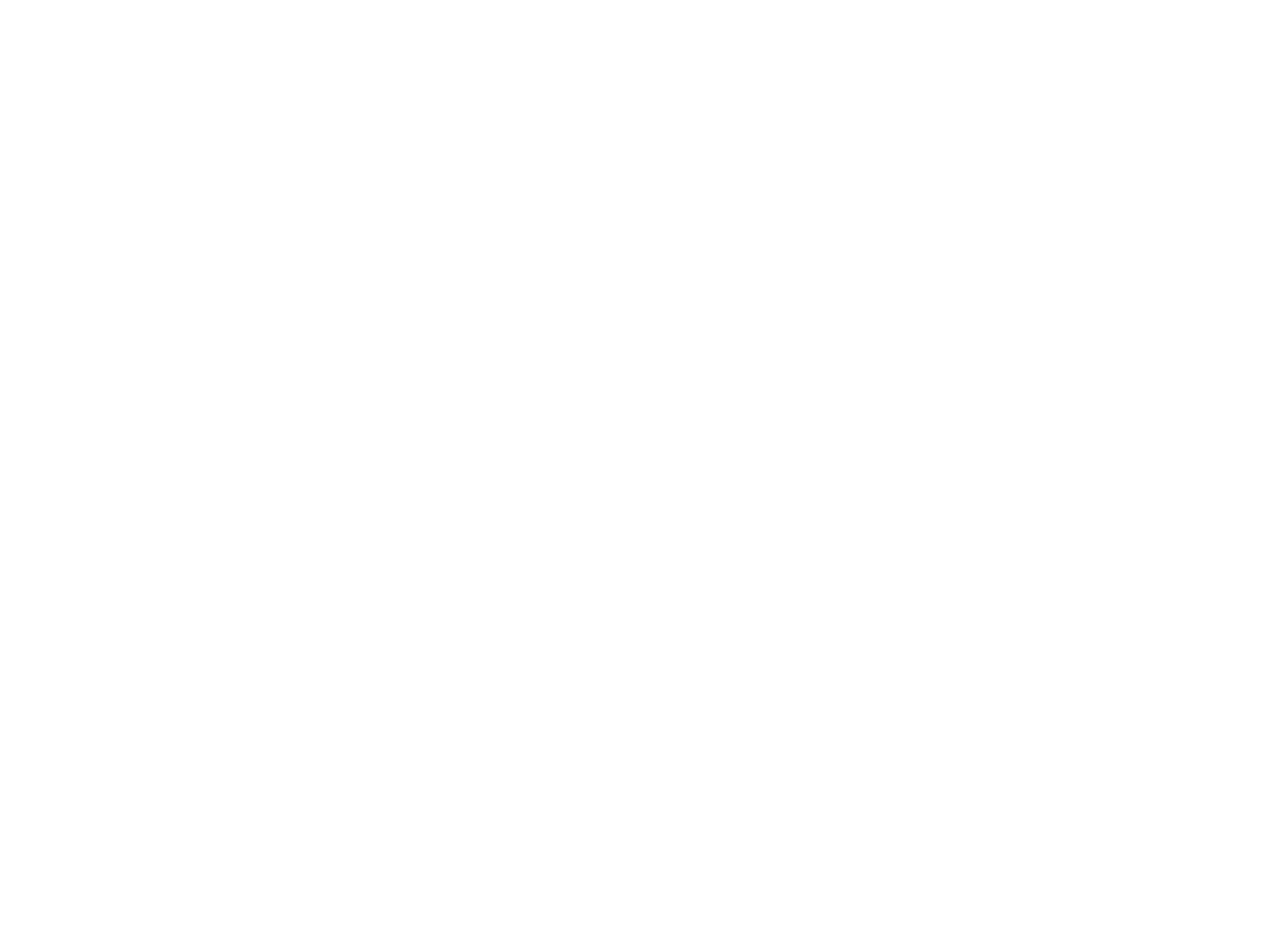
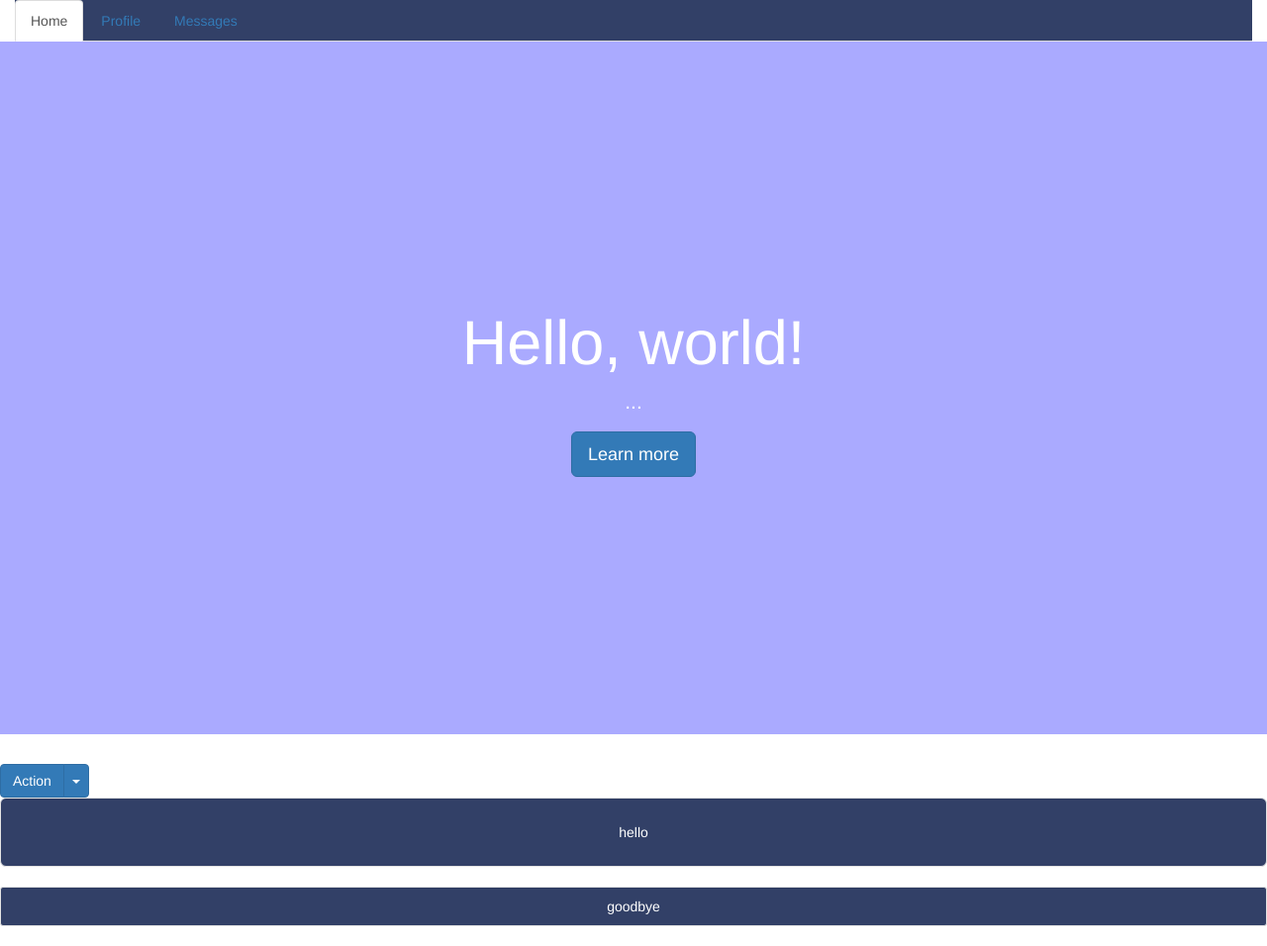
Before and after one commit to Trevmuny94/day3-components, a plain HTML site: page index.html in a window 1280 px wide. Shown: the whole page at 99% size. Before the commit the page ends 800 px from the top, so only its background shows below. Drawn offline with nearby package versions, Linux system fonts and the light colour scheme.

Commit message:
day03 practice 02 done

```diff
--- a/css/style.css
+++ b/css/style.css
@@ -0,0 +1,18 @@
+/*=================HEADER===========*/
+.nav{
+  background-color: #324067;
+}
+/*==================JUMBOTRON==========*/
+.jumbotron{
+  height:700px;
+  text-align: center;
+  padding-top: 250px;
+  background-color: #aaaaff;
+  color: #fff;
+}
+/*================WELL==================*/
+.well{
+  text-align: center;
+  background-color: #324067;
+  color: #fff;
+}
--- a/index.html
+++ b/index.html
@@ -9,7 +9,35 @@
   <title>Document</title>
 </head>
 <body>
-
+  <header class="container-fluid">
+    <ul class="nav nav-tabs">
+      <li role="presentation" class="active"><a href="#">Home</a></li>
+      <li role="present ation"><a href="#">Profile</a></li>
+      <li role="presentation"><a href="#">Messages</a></li>
+    </ul>
+  </header>
+  <div class="jumbotron">
+    <h1>Hello, world!</h1>
+    <p>...</p>
+    <p><a class="btn btn-primary btn-lg" href="#" role="button">Learn more</a></p>
+  </div>
+  <!-- Split button -->
+  <div class="btn-group">
+    <button type="button" class="btn btn-primary">Action</button>
+    <button type="button" class="btn btn-primary dropdown-toggle" data-toggle="dropdown" aria-haspopup="true" aria-expanded="false">
+      <span class="caret"></span>
+      <span class="sr-only">Toggle Dropdown</span>
+    </button>
+    <ul class="dropdown-menu">
+      <li><a href="#">Action</a></li>
+      <li><a href="#">Another action</a></li>
+      <li><a href="#">Something else here</a></li>
+      <li role="separator" class="divider"></li>
+      <li><a href="#">Separated link</a></li>
+    </ul>
+  </div>
+  <div class="well well-lg">hello</div>
+  <div class="well well-sm">goodbye</div>
   <script src="https://code.jquery.com/jquery-2.2.4.min.js"
     integrity="sha256-BbhdlvQf/xTY9gja0Dq3HiwQF8LaCRTXxZKRutelT44="
     crossorigin="anonymous"></script>
```
